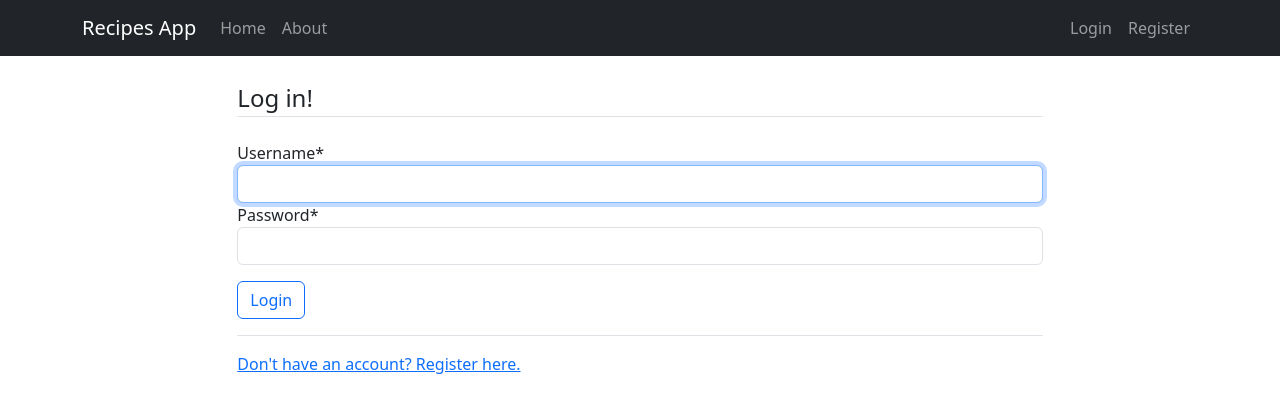
After one commit to RoopaChiluvuri/Recipe-App, a Django app: page /login/ in a window 1280 px wide. The commit adds this page. Shown: the top 413 px of the page. Run offline with Django 3.2, Linux system fonts and the light colour scheme; some libraries are stand-ins or nearby versions.

Commit message:
adding login and logout functionality

```diff
--- a/config/settings.py
+++ b/config/settings.py
@@ -133,3 +133,5 @@ STATIC_URL = '/static/'
 DEFAULT_AUTO_FIELD = 'django.db.models.BigAutoField'
 
 CRISPY_TEMPLATE_PACK = 'bootstrap4'
+
+LOGIN_REDIRECT_URL = 'recipes-home'
--- a/config/urls.py
+++ b/config/urls.py
@@ -16,10 +16,15 @@ Including another URLconf
 from django.contrib import admin
 from django.urls import path, include
 from users import views as user_views
+from django.contrib.auth import views as auth_views
 
 urlpatterns = [
     path('admin/', admin.site.urls),
     path('', include('recipes.urls')),
     path('register/', user_views.register, name="user-register"),
+    path('login/', auth_views.LoginView.as_view(template_name="users/login.html"),
+         name="user-login"),
+    path('logout/', auth_views.LogoutView.as_view(template_name="users/logout.html"),
+         name="user-logout"),
 
 ]
--- a/recipes/templates/recipes/base.html
+++ b/recipes/templates/recipes/base.html
@@ -32,6 +32,14 @@
               </li>
             </ul>
           </div>
+          <div class="navbar-nav">
+            {% if user.is_authenticated %}
+              <a href="{% url 'user-logout' %}" class="nav-item nav-link">Logout</a>
+            {% else %}
+             <a href="{% url 'user-login' %}" class="nav-item nav-link">Login</a>
+             <a href="{% url 'user-register' %}" class="nav-item nav-link">Register</a>
+            {% endif %}
+          </div>
         </div>
     </nav>
     <div class="container mt-4 col-8">
--- /dev/null
+++ b/users/templates/users/login.html
@@ -0,0 +1,22 @@
+{% extends 'recipes/base.html' %}
+{% load crispy_forms_tags %}
+
+<!-- -->
+
+{% block content %}
+   <div class="container">
+    <form method="POST">
+        {% csrf_token %}
+        <fieldset class="form-group">
+            <legend class="border-bottom mb-4">Log in!</legend>
+            {{ form|crispy }}
+        </fieldset>
+        <div class="form-group py-3">
+            <input class="btn btn-outline-primary" type="submit" value="Login">
+        </div>
+    </form>
+    <div class="border-top pt-3">
+        <a href="#">Don't have an account? Register here.</a>
+    </div>
+   </div>
+{% endblock content %}
--- a/users/views.py
+++ b/users/views.py
@@ -12,8 +12,8 @@ def register(request):
             form.save()
             username = form.cleaned_data.get('username')
             messages.success(
-                request, f"{username}, you're account has been created!")
-            return redirect('recipes-home')
+                request, f"{username}, you're account has been created, please login")
+            return redirect('user-login')
     else:
         form = forms.UserRegisterForm()
     return render(request, 'users/register.html', {'form': form})
```
Also changed, not shown: users/templates/users/logout.html (added, +13 -0 lines), db.sqlite3.
